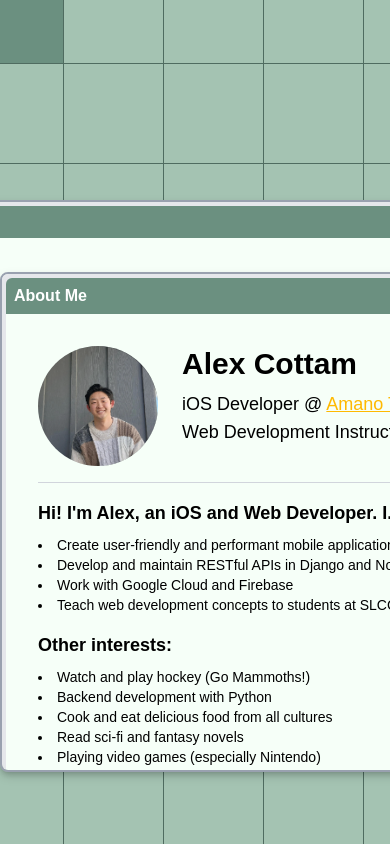
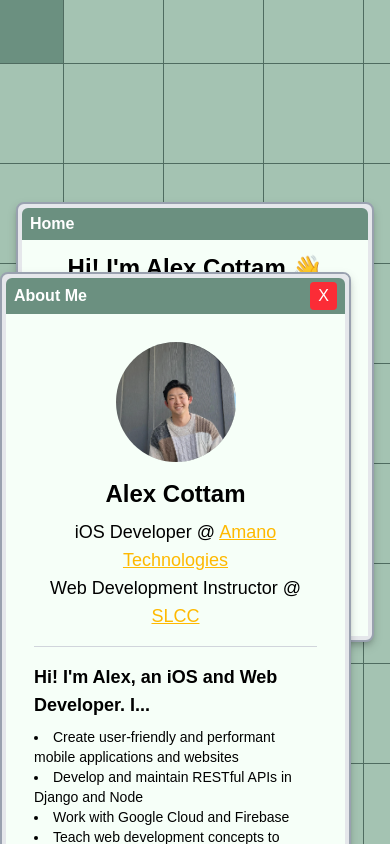
Before and after one commit to notacoham/alexcottam-portfolio, a React (Vite) app: page / in a window 390 px wide. Both pictures are taken after a click on the button "About". Built offline with nearby package versions, Linux system fonts and the light colour scheme; a web font is replaced by a local one.

Commit message:
implement responsive design for mobile and tablet views across main components

```diff
--- a/src/App.jsx
+++ b/src/App.jsx
@@ -61,23 +61,23 @@ function App() {
                     hoverFillColor="#6b9080"
                 />
                 {/* Main "Desktop" Window */}
-                <div className="bg-gray-200 border-2 border-solid border-gray-400 shadow-md p-1 min-w-xl max-w-2xl relative z-10 rounded-lg drop-shadow-lg">
+                <div className="bg-gray-200 border-2 border-solid border-gray-400 shadow-md p-1 w-full max-w-sm sm:max-w-md md:max-w-lg lg:max-w-2xl mx-4 sm:mx-6 md:mx-8 relative z-10 rounded-lg drop-shadow-lg">
                     {/* Title bar */}
                     <div className="flex justify-between items-center bg-[#6b9080] text-white px-2 py-1 rounded-t-md">
                         <span className="font-bold flex-1">Home</span>
                     </div>
                     {/* Window content */}
-                    <div className="p-4 bg-[#f6fff8] min-h-[400px] flex flex-col justify-center items-center">
-                        <h1 className="text-4xl font-bold mb-2">
+                    <div className="p-3 sm:p-4 bg-[#f6fff8] min-h-[300px] sm:min-h-[400px] flex flex-col justify-center items-center">
+                        <h1 className="text-2xl sm:text-3xl md:text-4xl font-bold mb-2 text-center">
                             Hi! I'm Alex Cottam 👋
                         </h1>
-                        <p className="text-lg">📍 Salt Lake City, UT</p>
-                        <p className="text-lg mb-10">
+                        <p className="text-base sm:text-lg text-center">📍 Salt Lake City, UT</p>
+                        <p className="text-base sm:text-lg mb-6 sm:mb-10 text-center">
                             🖥️ iOS and Frontend Developer
                         </p>
-                        <div className="space-x-4 flex justify-center">
+                        <div className="flex flex-col space-y-3 sm:flex-row sm:space-y-0 sm:space-x-4 justify-center items-center">
                             <button
-                                className="bg-[#eaf4f4] hover:bg-[#A4C3B2] p-2 border-2 border-solid border-gray-300 shadow-md rounded-md"
+                                className="bg-[#eaf4f4] hover:bg-[#A4C3B2] p-2 sm:p-2 border-2 border-solid border-gray-300 shadow-md rounded-md w-full sm:w-auto min-h-[44px] flex items-center justify-center"
                                 onClick={() =>
                                     openWindow("about-me", "About Me")
                                 }
@@ -86,7 +86,7 @@ function App() {
                                 About
                             </button>
                             <button
-                                className="bg-[#eaf4f4] hover:bg-[#A4C3B2] p-2 border-2 border-solid border-gray-300 shadow-md rounded-md"
+                                className="bg-[#eaf4f4] hover:bg-[#A4C3B2] p-2 sm:p-2 border-2 border-solid border-gray-300 shadow-md rounded-md w-full sm:w-auto min-h-[44px] flex items-center justify-center"
                                 onClick={() =>
                                     openWindow("experience", "Experience")
                                 }
@@ -95,7 +95,7 @@ function App() {
                                 Experience
                             </button>
                             <button
-                                className="bg-[#eaf4f4] hover:bg-[#A4C3B2] p-2 border-2 border-solid border-gray-300 shadow-md rounded-md"
+                                className="bg-[#eaf4f4] hover:bg-[#A4C3B2] p-2 sm:p-2 border-2 border-solid border-gray-300 shadow-md rounded-md w-full sm:w-auto min-h-[44px] flex items-center justify-center"
                                 onClick={() =>
                                     openWindow("projects", "Projects")
                                 }
@@ -104,7 +104,7 @@ function App() {
                                 Projects
                             </button>
                             <button
-                                className="bg-[#eaf4f4] hover:bg-[#A4C3B2] p-2 border-2 border-solid border-gray-300 shadow-md rounded-md"
+                                className="bg-[#eaf4f4] hover:bg-[#A4C3B2] p-2 sm:p-2 border-2 border-solid border-gray-300 shadow-md rounded-md w-full sm:w-auto min-h-[44px] flex items-center justify-center"
                                 onClick={() => openWindow("contact", "Contact")}
                             >
                                 <FaMailBulk className="inline-block mr-2" />
--- a/src/components/AboutMe.jsx
+++ b/src/components/AboutMe.jsx
@@ -3,14 +3,14 @@ import profileImg from '../assets/profile-img.png';
 const AboutMe = () => {
     return (
         <div className="p-4">
-            <div className="flex">
+            <div className="flex flex-col sm:flex-row items-center sm:items-start">
                 <img
                     src={profileImg}
                     alt="profile image"
-                    className="w-30 h-30 rounded-full hover:scale-110 transition-transform duration-200"
+                    className="w-30 h-30 rounded-full hover:scale-110 transition-transform duration-200 mb-4 sm:mb-0 flex-shrink-0"
                 />
-                <div className="ml-6">
-                    <h1 className="font-bold text-3xl mb-2">Alex Cottam</h1>
+                <div className="sm:ml-6 text-center sm:text-left">
+                    <h1 className="font-bold text-2xl sm:text-3xl mb-2">Alex Cottam</h1>
                     <p className="text-lg">
                         iOS Developer @{" "}
                         <a className="text-amber-400 underline" target='_blank' href="https://www.amanocare.com/">
--- a/src/components/Window.jsx
+++ b/src/components/Window.jsx
@@ -12,7 +12,7 @@ const Window = ({
     };
 
     return (
-        <div className="bg-gray-200 border-2 border-solid border-gray-400 shadow-md p-1 rounded-lg drop-shadow-lg relative z-10 max-w-2xl min-w-xl max-h-[500px] overflow-scroll scrollbar-hide">
+        <div className="bg-gray-200 border-2 border-solid border-gray-400 shadow-md p-1 rounded-lg drop-shadow-lg relative z-10 w-[90vw] max-w-sm sm:max-w-md md:max-w-lg lg:max-w-2xl max-h-[70vh] sm:max-h-[500px] overflow-scroll scrollbar-hide">
             <div className="flex justify-between items-center bg-[#6b9080] text-white px-2 py-1 rounded-t-md">
                 <span
                     ref={handleRef}
@@ -29,7 +29,7 @@ const Window = ({
                     X
                 </button>
             </div>
-            <div className="p-4 bg-[#f6fff8]">{children}</div>
+            <div className="p-3 sm:p-4 bg-[#f6fff8]">{children}</div>
         </div>
     );
 };
```
